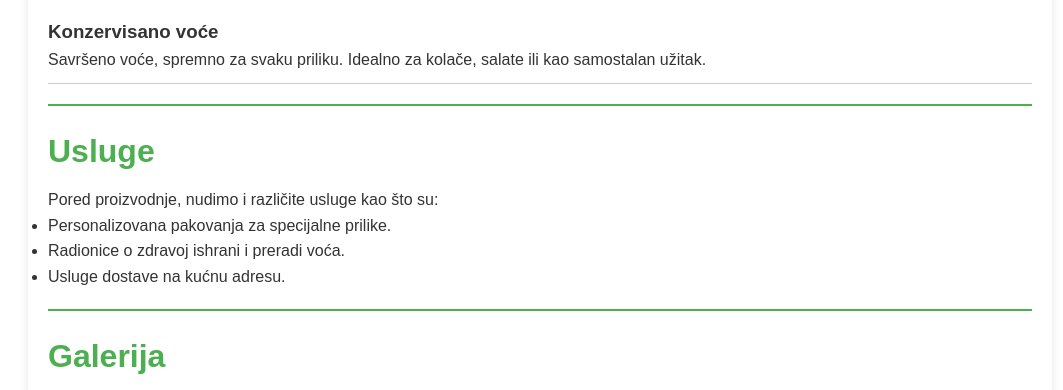
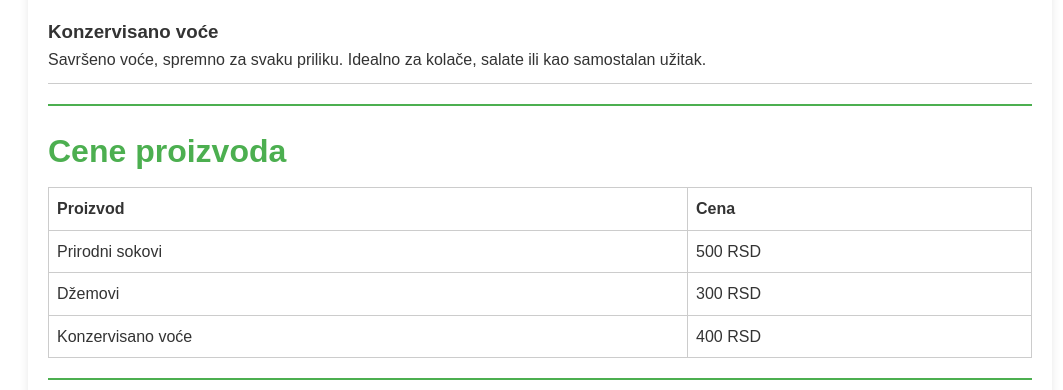
Before and after one commit to mitro031/fabrikavoca2, a plain HTML site: page index.html in a window 1280 px wide. Shown: the part 810-1200 px from the top of the page, without its empty margins (100-1163 px from the left). Drawn offline with Linux system fonts and the light colour scheme.

Commit message:
index.html

```diff
--- a/index.html
+++ b/index.html
@@ -225,6 +225,34 @@
 
         <div class="section-divider"></div>
 
+        <section id="cene">
+            <h2>Cene proizvoda</h2>
+            <table style="width: 100%; border-collapse: collapse; margin-bottom: 20px;">
+                <thead>
+                    <tr>
+                        <th style="border: 1px solid #ccc; padding: 8px; text-align: left;">Proizvod</th>
+                        <th style="border: 1px solid #ccc; padding: 8px; text-align: left;">Cena</th>
+                    </tr>
+                </thead>
+                <tbody>
+                    <tr>
+                        <td style="border: 1px solid #ccc; padding: 8px;">Prirodni sokovi</td>
+                        <td style="border: 1px solid #ccc; padding: 8px;">500 RSD</td>
+                    </tr>
+                    <tr>
+                        <td style="border: 1px solid #ccc; padding: 8px;">Džemovi</td>
+                        <td style="border: 1px solid #ccc; padding: 8px;">300 RSD</td>
+                    </tr>
+                    <tr>
+                        <td style="border: 1px solid #ccc; padding: 8px;">Konzervisano voće</td>
+                        <td style="border: 1px solid #ccc; padding: 8px;">400 RSD</td>
+                    </tr>
+                </tbody>
+            </table>
+        </section>
+
+        <div class="section-divider"></div>
+
         <section id="usluge">
             <h2>Usluge</h2>
             <p>Pored proizvodnje, nudimo i različite usluge kao što su:</p>
```
